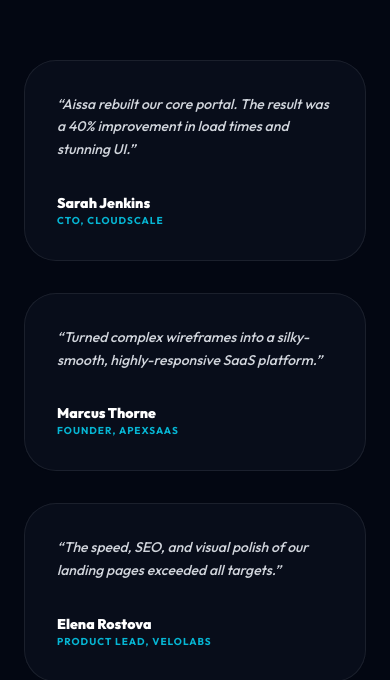
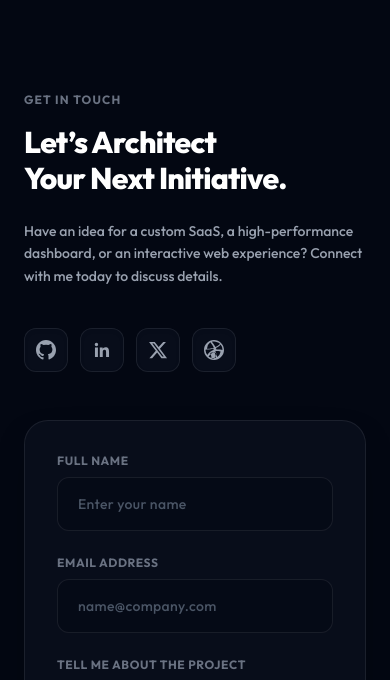
Before and after one commit to aissaP5/Portfolio, a React (Vite) app: page / in a window 390 px wide. Shown: the part 5744-6424 px from the top of the page. Built offline with nearby package versions, Linux system fonts and the light colour scheme.

Commit message:
remove testimonials section completely

```diff
--- a/src/App.tsx
+++ b/src/App.tsx
@@ -9,7 +9,6 @@
 import { Skills } from './sections/Skills';
 import { Projects } from './sections/Projects';
 import { Services } from './sections/Services';
-import { Testimonials } from './sections/Testimonials';
 import { Contact } from './sections/Contact';
 
 function App() {
@@ -40,7 +39,6 @@
         <Skills />
         <Projects />
         <Services />
-        <Testimonials />
         <Contact />
       </main>
     </div>
--- a/src/sections/Testimonials.tsx
+++ /dev/null
@@ -1,55 +0,0 @@
-import React from 'react';
-import { motion } from 'framer-motion';
-
-interface Testimonial {
-  name: string;
-  role: string;
-  quote: string;
-}
-
-export const Testimonials: React.FC = () => {
-  const testimonials: Testimonial[] = [
-    {
-      name: 'Sarah Jenkins',
-      role: 'CTO, CloudScale',
-      quote: 'Aissa rebuilt our core portal. The result was a 40% improvement in load times and stunning UI.'
-    },
-    {
-      name: 'Marcus Thorne',
-      role: 'Founder, ApexSaaS',
-      quote: 'Turned complex wireframes into a silky-smooth, highly-responsive SaaS platform.'
-    },
-    {
-      name: 'Elena Rostova',
-      role: 'Product Lead, VeloLabs',
-      quote: 'The speed, SEO, and visual polish of our landing pages exceeded all targets.'
-    }
-  ];
-
-  return (
-    <section id="testimonials" className="relative w-full py-24 overflow-hidden z-10">
-      <div className="max-w-7xl mx-auto px-6">
-        <div className="grid grid-cols-1 md:grid-cols-3 gap-8">
-          {testimonials.map((t, index) => (
-            <motion.div
-              key={t.name}
-              className="glass p-8 rounded-[2rem] border border-white/5 flex flex-col justify-between"
-              initial={{ opacity: 0, y: 20 }}
-              whileInView={{ opacity: 1, y: 0 }}
-              viewport={{ once: true }}
-              transition={{ delay: index * 0.1 }}
-            >
-              <p className="text-gray-300 text-sm leading-relaxed font-medium mb-8 italic">
-                “{t.quote}”
-              </p>
-              <div className="flex flex-col text-left">
-                <span className="text-sm font-black text-white">{t.name}</span>
-                <span className="text-[10px] uppercase font-bold tracking-widest text-neon-cyan">{t.role}</span>
-              </div>
-            </motion.div>
-          ))}
-        </div>
-      </div>
-    </section>
-  );
-};
```
